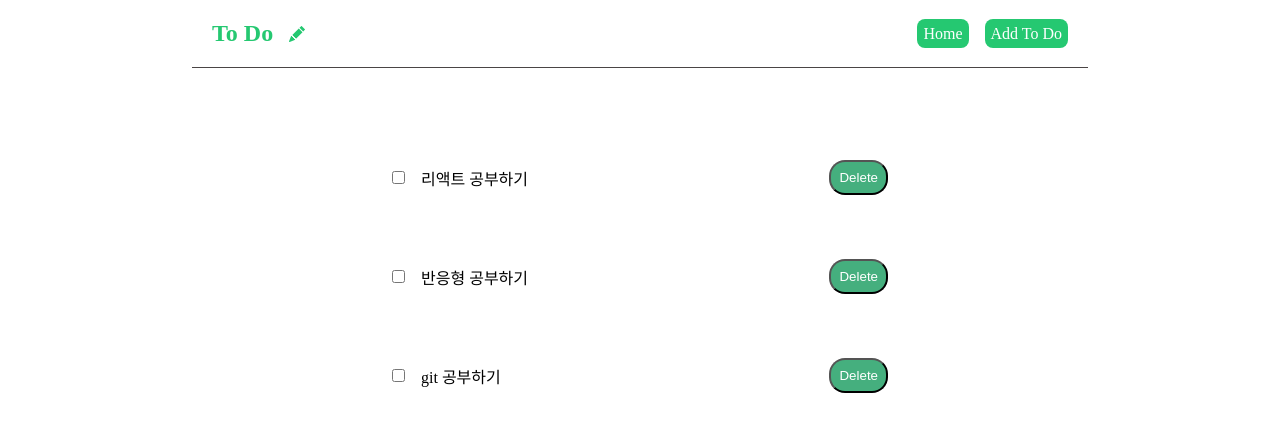
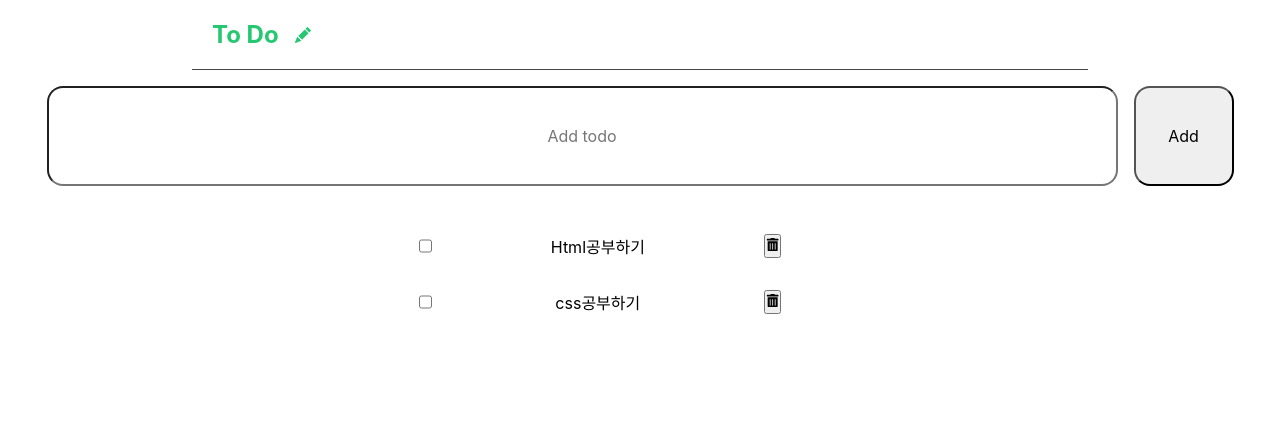
Before and after one commit to handaehee93/React-Blog, a React (Create React App) app: page / in a window 1280 px wide. Shown: the top 432 px of the page. Built offline with nearby package versions, Linux system fonts and the light colour scheme; data requests are answered from the project's data file.

Commit message:
todo list 추가, 삭제 기능 구현

```diff
--- a/data/db.json
+++ b/data/db.json
@@ -1,16 +1,48 @@
 {
-  "todos" : [
+  "todos": [
     {
-      "id":"1",
+      "id": "1",
       "title": "리액트 공부하기"
     },
     {
-      "id":"2",
+      "id": "2",
       "title": "반응형 공부하기"
     },
     {
-      "id":"3",
+      "id": "3",
       "title": "git 공부하기"
+    },
+    {
+      "id": 4,
+      "title": "asdfasf"
+    },
+    {
+      "title": "asdfasfsdfsd",
+      "id": 5
+    },
+    {
+      "title": "asdfasfsdfsdsdfafdsd",
+      "id": 6
+    },
+    {
+      "title": "asdfasdf",
+      "id": 7
+    },
+    {
+      "title": "asdfsdf",
+      "id": 8
+    },
+    {
+      "title": "asdfasdf",
+      "id": 9
+    },
+    {
+      "title": "asdfasdfasdfasfasdfasfd",
+      "id": 10
+    },
+    {
+      "title": "111",
+      "id": 11
     }
   ]
 }
--- a/package.json
+++ b/package.json
@@ -6,11 +6,13 @@
     "@testing-library/jest-dom": "^5.16.5",
     "@testing-library/react": "^13.4.0",
     "@testing-library/user-event": "^13.5.0",
+    "axios": "^1.3.5",
     "react": "^18.2.0",
     "react-dom": "^18.2.0",
     "react-icons": "^4.7.1",
     "react-router-dom": "^6.10.0",
     "react-scripts": "5.0.1",
+    "styled-components": "^5.3.9",
     "web-vitals": "^2.1.4"
   },
   "scripts": {
--- a/src/App.js
+++ b/src/App.js
@@ -1,20 +1,19 @@
-
 import NavBar from './components/NavBar';
 import Home from './components/Home';
 import {BrowserRouter as Router, Route, Routes} from 'react-router-dom'
-import Create from './components/Create';
-
+import styled, {createGlobalStyle} from 'styled-components'
 
 
 function App() {
   return (
     <Router>
       <div className="App">
-        <NavBar />
-        <Routes>
-          <Route path="/" element={<Home />} />
-          <Route path="/create" element={<Create />} />
-        </Routes>
+        <GlobalStyle />
+          <NavBar />
+          <Routes>
+            <Route path="/" element={<Home />} />
+            {/* <Route path="/create" element={<Create />} /> */}
+          </Routes>
       </div>
     </Router>
   );
@@ -26,4 +25,37 @@ function App() {
 
 
 
+
+
+
+
+
+
+
+
+
 export default App;
+
+
+
+const GlobalStyle = createGlobalStyle`
+  * {
+    box-sizing: border-box;
+    margin: 0;
+    padding: 0;
+    font-family: -apple-system, BlinkMacSystemFont, 'Segoe UI', 'Roboto', 'Oxygen',
+    'Ubuntu', 'Cantarell', 'Fira Sans', 'Droid Sans', 'Helvetica Neue',
+    sans-serif;
+  }
+
+  body {
+    height: 70vh;
+    width: 70vw;
+    margin: 0 auto;
+  }
+
+`
+const Below = styled.div`
+max-width:100vw;
+  display:flex;
+`
--- /dev/null
+++ b/src/components/AddToDo.jsx
@@ -0,0 +1,61 @@
+import React, {useState} from 'react'
+import styled from 'styled-components'
+import {v4 as uuidv4} from 'uuid'
+
+export default function AddToDo ({handleAdd}) {
+  const [text, setText] = useState('')
+
+
+  const handleChange = (e) =>  setText(e.target.value)
+
+  const handleSubmit = (e) => {
+    //이걸 넣어주면 submit이 되었을 때 페이지가 새로고침 되지 않는다.
+    e.preventDefault()
+    if(text.trim().length === 0) {
+      return
+    }
+    handleAdd({id:uuidv4(), text:text, status:'active'})
+    setText('') // => 버튼 으로 새로운 todolist를 추가 한다음 input에 기존에 입력했던 문자열을 초기화 해주는 것
+  }
+
+
+
+  return (
+    <Container onSubmit={handleSubmit}>
+      <input
+        type="text"
+        placeholder='Add todo'
+        value={text}
+        onChange={handleChange}
+        size={100}
+        // height={300}
+      />
+      <button>Add</button>
+    </Container>
+  )
+}
+
+const Container = styled.form`
+  margin-top: 1rem;
+
+  width:100%;
+  height:100px;
+  /* border:1px solid; */
+  display:flex;
+  justify-content:center;
+  align-items:center;
+  > input {
+    height:100px;
+    border-radius:1rem;
+    text-align:center;
+    font-size:1rem;
+  }
+  > button {
+    margin-left:1rem;
+    width:100px;
+    height:100px;
+    border-radius:1rem;
+    text-align:center;
+    font-size:1rem;
+  }
+`
--- a/src/components/Create.jsx
+++ /dev/null
@@ -1,7 +0,0 @@
-import React from 'react'
-
-export default function Create() {
-  return (
-    <div>Create</div>
-  )
-}
--- a/src/components/Home.jsx
+++ b/src/components/Home.jsx
@@ -1,7 +1,8 @@
 import React, { useState, useEffect } from 'react'
 import TodoList from './TodoList'
 import useFetch from '../useFetch'
-
+import Create from './AddToDo'
+import styled from 'styled-components'
 
 // let nextid = 0
 export default function Home() {
@@ -9,10 +10,18 @@ export default function Home() {
   const {data: todos, isLoading, error} = useFetch('http://localhost:8000/todos')
 
   return (
-    <div className='home'>
+    <Container >
       { error && <div>{ error }</div>}
       { isLoading && <div> Loading... </div>}
       {todos && <TodoList todos={todos} />}
-    </div>
+      {/* {<Create />} */}
+    </Container>
   )
 }
+
+
+const Container = styled.div`
+  display:flex;
+  flex-direction:column;
+  align-items:center;
+`
--- a/src/components/NavBar.jsx
+++ b/src/components/NavBar.jsx
@@ -1,15 +1,98 @@
-import React from 'react'
+import React, {useState} from 'react'
 import {BsPencilFill} from 'react-icons/bs'
 import { Link } from 'react-router-dom'
+import styled from 'styled-components'
+import AddToDo from './AddToDo'
+
 export default function NavBar() {
+  const [isOpen, setIsOpen] = useState(false)
+    // 모달 open 이벤트 핸들러
+    const openModalHandler = () => {
+      setIsOpen(!isOpen);
+      document.body.style.cssText = `
+      position: fixed;
+      top: -${window.scrollY}px;
+      overflow-y: scroll;
+      width: 100%;`;
+    };
+
+    // 모달 close 이벤트 핸들러
+    const closeModalHandler = () => {
+      setIsOpen(!isOpen);
+      const scrollY = document.body.style.top;
+      document.body.style.cssText = '';
+      window.scrollTo(0, parseInt(scrollY || '0', 10) * -1);
+    };
+
+    // 이벤트 버블링 방지
+    const stopEvent = (event) => { event.stopPropagation() };
+
   return (
-    <nav className='navbar'>
+    <Container className='navbar'>
       <Link to="/"><h1>To Do</h1></Link>
       <BsPencilFill className='icon'/>
-      <div className='links'>
-        <Link to="/">Home</Link>
-        <Link to="/create">Add To Do</Link>
-      </div>
-    </nav>
+    </Container>
   )
 }
+
+
+const Container = styled.nav`
+  padding: 20px;
+  display: flex;
+  /* justify-content: space-between; */
+  /* 현재 메인축이 row 아래 코드는 반대축 기준, 얼라들은 반대많이 함 */
+  align-items: center;
+  max-width: 100%;
+  margin: 0 auto;
+  border-bottom: 1px solid #4a4545;
+  > .icon {
+    color: #25c871;
+    /* color: black; */
+    margin-left: 1rem;
+  }
+  > .add {
+    margin-left: auto;
+  }
+`
+
+
+
+// 모달 뒷배경
+const ModalBackdrop = styled.div`
+  position: fixed;
+  z-index: 999;
+  top: 0;
+  left: 0;
+  bottom: 0;
+  right: 0;
+  background-color: rgba(0,0,0,0.4);
+  display: grid;
+  place-items: center;
+`;
+
+// 모달 창
+const ModalView = styled.form`
+  border-radius: 5px;
+  background-color: white;
+  width: 700px;
+  height: 430px;
+  box-shadow: 0 0 20px rgba(0, 0, 0, 0.19), 0 10px 10px rgba(0, 0, 0, 0.1);
+
+  > .closebtn {
+    text-align: center;
+    margin-bottom: 50px;
+    font-size: 30px;
+    &:hover {
+      color: gray;
+    }
+  }
+
+  > .title {
+    text-align: center;
+    font-size: 30px;
+  }
+
+  > .input {
+    margin: 0 auto
+  }
+`;
--- /dev/null
+++ b/src/components/Todo.jsx
@@ -0,0 +1,39 @@
+import React from 'react'
+import { FaTrashAlt} from 'react-icons/fa';
+import styled from 'styled-components';
+
+export default function Todo ({todo, onUpdate, onDelete}) {
+
+  const handleChange = (e) => {
+    console.log(e)
+    return onUpdate({...todo, status: e.target.checked ? "completed" : 'active'})
+  }
+  const handleDelete = () => onDelete(todo)
+  return (
+    <List>
+      <input type='checkbox' id='checkbox' checked={todo.status === 'completed'} onChange={handleChange} />
+      <label htmlFor="checkbox">{todo.text}</label>
+      <button onClick={handleDelete}> <FaTrashAlt /></button>
+    </List>
+  )
+}
+
+const List = styled.li`
+  margin-top: 2rem;
+  display:flex;
+  justify-content:flex-start;
+  margin-right: 5rem;
+  gap:1rem;
+  /* width: 100vw; */
+  > input {
+    /* margin-left:5rem; */
+    /* width:100px; */
+  }
+  > label {
+    width: 300px;
+    text-align:center;
+  }
+  > button {
+    /* width: 10%; */
+  }
+`
--- a/src/components/TodoList.jsx
+++ b/src/components/TodoList.jsx
@@ -1,26 +1,59 @@
-import React from 'react'
+import React,{useState} from 'react'
+import styled from 'styled-components'
+import AddToDo from './AddToDo'
+import {v4 as uuidv4} from 'uuid'
+import Todo from './Todo'
 
-export default function TodoList({todos, handleDelete}) {
+export default function TodoList() {
+
+  const [todos, setTodos] = useState([
+    {id: uuidv4(), text: 'Html공부하기', status: 'active'},
+    {id: uuidv4(), text:'css공부하기', status:'active'}
+  ])
+
+  const handleAdd = (newTodo) => {
+    setTodos([...todos, newTodo])
+  }
+
+  const handleUpdate = (updated) => {
+
+    return setTodos(todos.map((t) => {
+      return t.id === updated.id ? updated : t
+    }))
+  }
+
+  const handleDelete = (deleted) => setTodos(todos.filter((t) => t.id !== deleted.id))
+  return (
+    <Container >
+      <AddToDo handleAdd={handleAdd}/>
+      <ul>
+        {
+          todos.map((todo) => {
+            return <Todo key={todo.id} todo= {todo} onUpdate={handleUpdate} onDelete={handleDelete} />
+          })
+        }
+      </ul>
+    </Container>
+  )
+}
 
 
 
-  return (
-    <div className='todo_list'>
-      {/* 배열을 받아서 뿌리는 {}안의 부분은 재사용 가능성이 충분하므로 항상 하나의 컴포넌트로 만들어 주는 것이 좋다.*/}
-      {
-        todos.map((todo) => (
-          <div key={todo.id} className='todolist'>
-            <input type='checkbox' />
-            <div className='content'>
-            {todo.title}
-            </div>
-            {/* 아래 처럼 props로 전달받은 함수에 인자로 어떤 값을 받아야 한다면 아래 처럼 입력을 해줘야 한다.
-            onClick={handleDelte(todo.id)} 라고 입력하면 작동하지 않는다.*/}
-            <button onClick={() => (handleDelete(todo.id))}>Delete</button>
-          </div>
 
-        ))
-      }
-    </div>
-  )
-}
+
+const Container = styled.div`
+/* background-color:blue; */
+  display:flex;
+  flex-direction:column;
+  align-items:center;
+  gap:1rem;
+  width: 100vw;
+  height: 100vh;
+  /* margin-left:30rem; */
+  /* width:100vw; */
+  >ul {
+  display:flex;
+  flex-direction:column;
+  /* align-items:center; */
+  }
+`
--- a/src/index.css
+++ b/src/index.css
@@ -1,35 +1,35 @@
- * {
+ /* * {
   margin: 0;
   padding: 0;
   box-sizing: border-box;
-  /* font-size: 62.5%; */
+  font-size: 62.5%;
 }
 
 body {
   height: 100vh;
   width: 100vw;
-}
+} */
 
-.icon {
+/* .icon {
   color: #25c871;
   margin-left: 1rem;
-}
-.navbar {
+} */
+/* .navbar {
   padding: 20px;
   display: flex;
-  /* justify-content: space-between; */
-  /* 현재 메인축이 row 아래 코드는 반대축 기준, 얼라들은 반대많이 함 */
+  justify-content: space-between;
+  현재 메인축이 row 아래 코드는 반대축 기준, 얼라들은 반대많이 함
   align-items: center;
   max-width: 70%;
   margin: 0 auto;
   border-bottom: 1px solid #4a4545;
-}
-
+} */
+/*
 .navbar .links {
-  /* 아래와 같이 주면 왼쪽 마진을 꽉 채워서 오른쪽 정렬이 되게 한다? */
+  아래와 같이 주면 왼쪽 마진을 꽉 채워서 오른쪽 정렬이 되게 한다?
   margin-left: auto;
   color: black;
-}
+} */
 .navbar a {
   text-decoration: none;
 }
--- a/src/useFetch.js
+++ b/src/useFetch.js
@@ -15,6 +15,7 @@ const useFetch = (url) => {
   // 먼저 data폴더 안에 db.json을 만들고, json server를 설치한 다음 해당 서버가 db.json파일을 바라보게 하면 해당 파일이 하나의 서버가 된다. npx json-server --watch data/db.json --port 8000
   //그리고 이제 서버 주소로 fetch를 이용해서 get요청을 통해 데이터를 받아올텐데 이걸 useEffect안에서 빈 배열과 함께 사용하면 페이지가 마운팅 될때만 실행하게 되는 것이다.
   useEffect(() => {
+
     setTimeout(() => {
       fetch(url)
       .then(res => {
@@ -33,6 +34,7 @@ const useFetch = (url) => {
         setError(err.message)
         console.log(error)
       })
+
     }, 1000 )
   },[url])
 return {data, isLoading, error}
```
Also changed, not shown: 1 other file (tests, documents, lock files or other folders).
